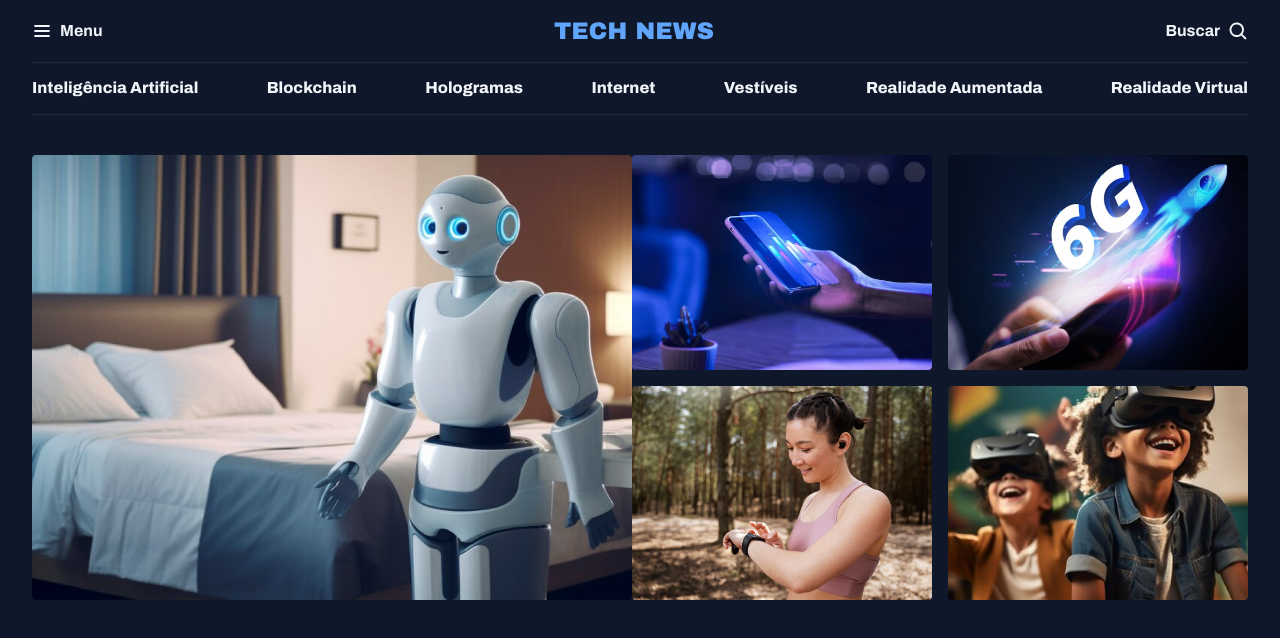
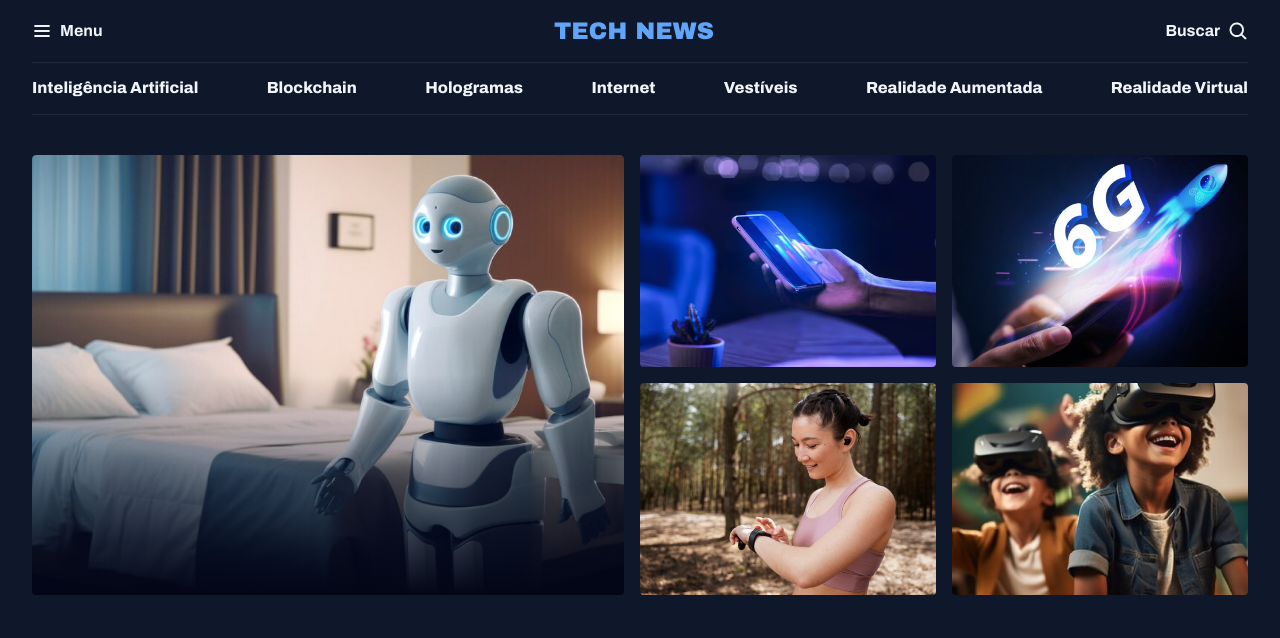
Before and after one commit to alexlael/estudo-fullstack, a plain HTML site: page HTML5 + CSS3_Rocketseat/projeto03/index.html in a window 1280 px wide. Drawn offline with Linux system fonts and the light colour scheme.

Commit message:
add background gradient

```diff
--- a/HTML5 + CSS3_Rocketseat/projeto03/index.html
+++ b/HTML5 + CSS3_Rocketseat/projeto03/index.html
@@ -31,7 +31,9 @@
     </header>
     <main class="grid container">
       <section id="featured" class="grid grid-flow-col">
-        <div><img src="assets/Image 01.png" alt="" /></div>
+        <div class="card">
+          <img src="assets/Image 01.png" alt="" />
+        </div>
         <div class="grid grid-cols-2 gap-16">
           <div><img src="assets/Image 02.png" alt="" /></div>
           <div><img src="assets/Image 03.png" alt="" /></div>
--- a/HTML5 + CSS3_Rocketseat/projeto03/style/sections.css
+++ b/HTML5 + CSS3_Rocketseat/projeto03/style/sections.css
@@ -1,7 +1,22 @@
-#featured{
-    img{
-        height: 100%;
-        object-fit: cover;
-        border-radius: 4px;
+#featured {
+  gap: 16px;
+  img {
+    height: 100%;
+    object-fit: cover;
+    border-radius: 4px;
+  }
+
+  .card {
+    position: relative;
+    border-radius: 4px;
+    overflow: hidden;
+
+    &::before {
+      content: "";
+      position: absolute;
+      inset: 0;
+      top:50%;
+      background: linear-gradient(180deg, transparent 0%, #020617 100%);
     }
+  }
 }
```
